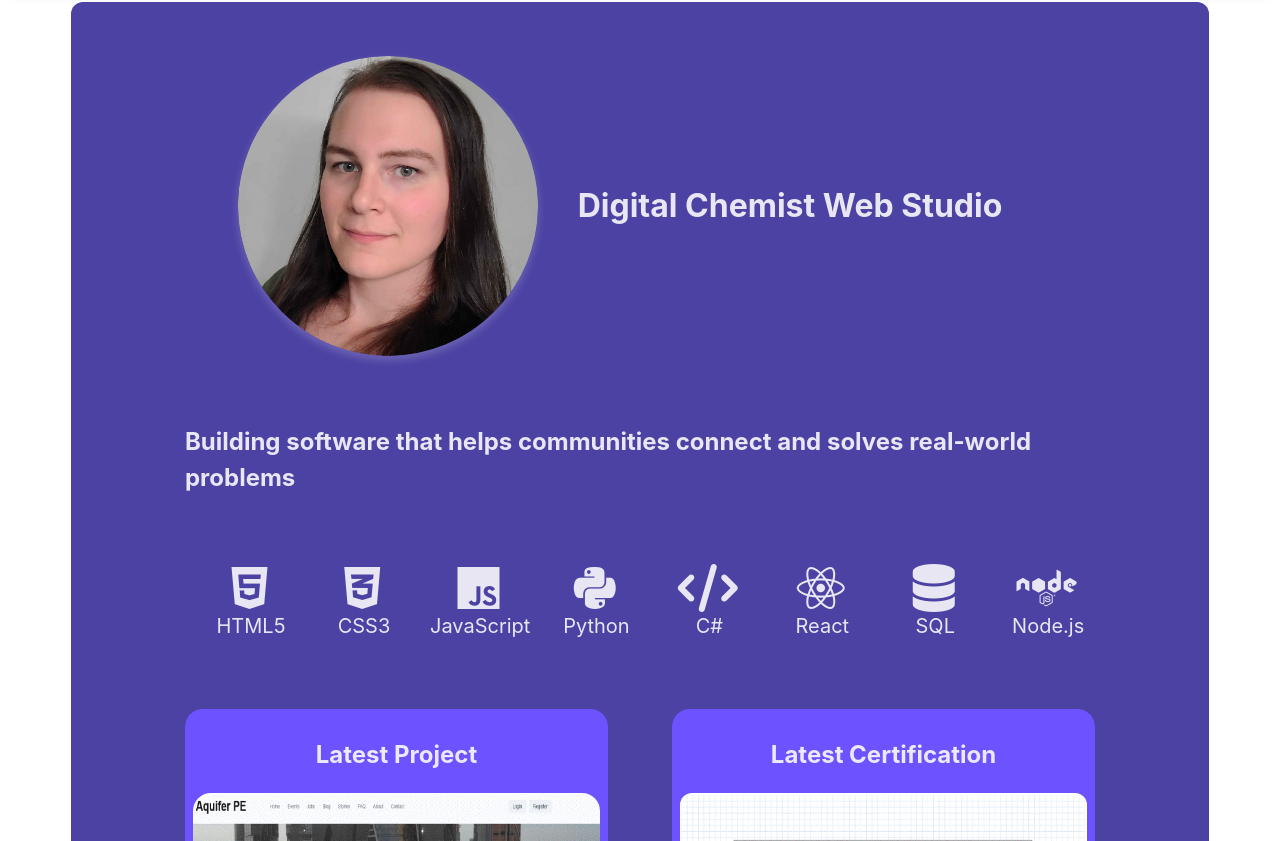
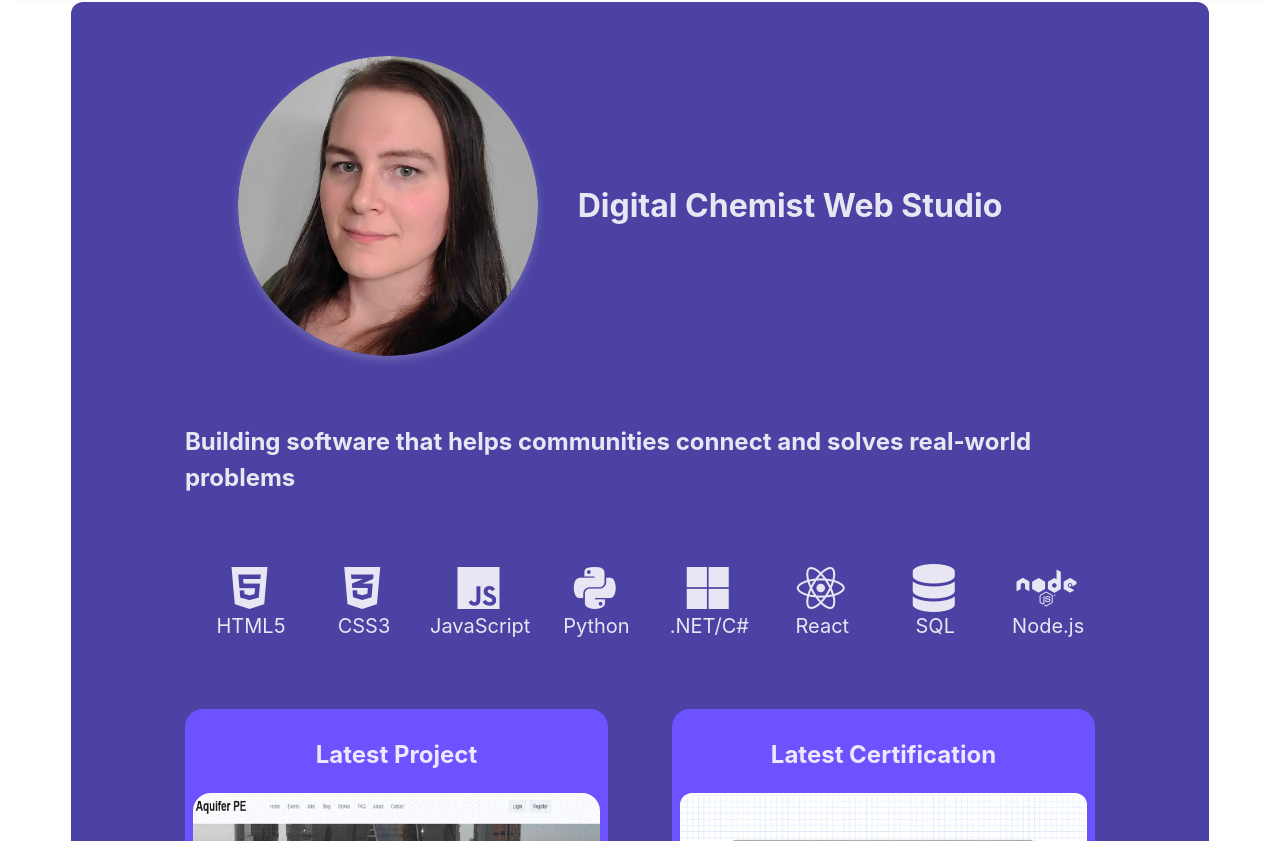
Before and after one commit to cambsull/DCWSReactPortfolio, a React (Vite) app: page / in a window 1280 px wide. Shown: the part 314-1155 px from the top of the page. Built offline with nearby package versions, Linux system fonts and the light colour scheme.

Commit message:
Change icon, description

```diff
--- a/src/components/About/About.jsx
+++ b/src/components/About/About.jsx
@@ -57,8 +57,8 @@ function About({onChangeSection}) {
                             <p>Python</p>
                         </div>
                         <div className="techEntry">
-                            <i class="fas fa-code" title="C#"></i>
-                            <p>C#</p>
+                            <i class="fa-brands fa-microsoft" title=".NET/C#"></i>
+                            <p>.NET/C#</p>
                         </div>
                         <div className="techEntry">
                             <i class="fab fa-react" title="React"></i>
```
